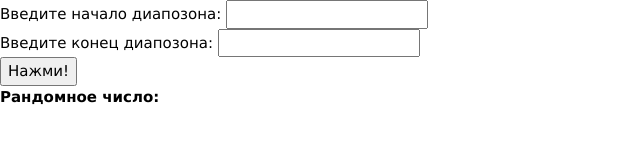
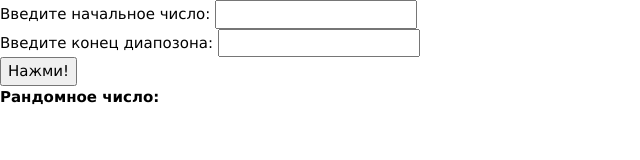
Before and after one commit to IronMilan/Randomizer, a plain HTML site: page index.html in a window 1280 px wide. Shown: the full height of the page, 0-640 px from the left. Drawn offline with nearby package versions, Linux system fonts and the light colour scheme.

Commit message:
Update index.html

```diff
--- a/index.html
+++ b/index.html
@@ -12,7 +12,7 @@
   <body>
 	 <form action="" method="get" class="randomizer">
   		<div class="randomizer">
-    			<label for="name">Введите начало диапозона: </label>
+    			<label for="name">Введите начальное число: </label>
     			<input type="text" name="first" id="frstnmbr" required>
   		</div>
  		<div class="randomizer">
```
